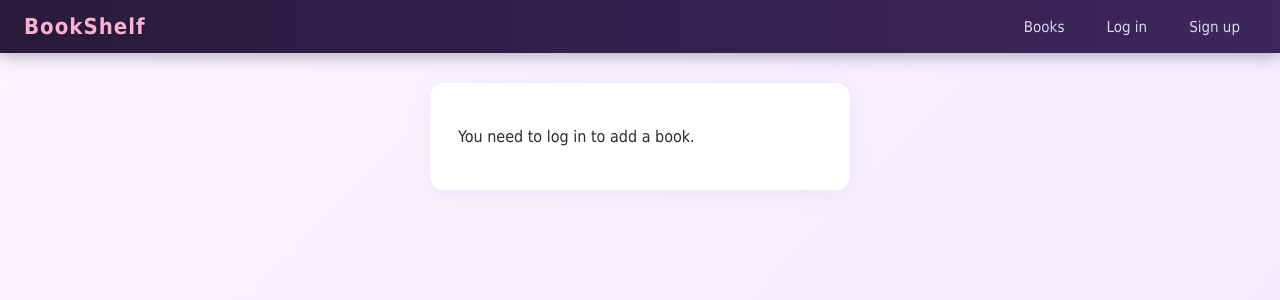
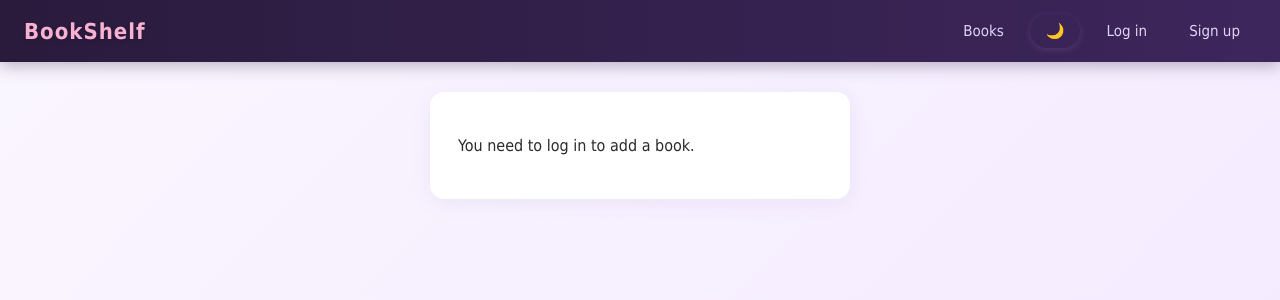
Before and after one commit to arshiadsz/bookshelf, a React (Vite) app in the folder frontend/: page /create in a window 1280 px wide. Shown: the top 300 px of the page. Built offline with nearby package versions, Linux system fonts and the light colour scheme; no server answers.

Commit message:
add dark mode toggle

```diff
--- a/frontend/src/components/Navbar.jsx
+++ b/frontend/src/components/Navbar.jsx
@@ -1,13 +1,22 @@
+import { useState } from "react";
 import { Link, useNavigate } from "react-router-dom";
 import { getUser, logout } from "../auth";
+import { getTheme, toggleTheme } from "../theme";
+
 export default function Navbar() {
   const user = getUser();
   const navigate = useNavigate();
+  const [theme, setTheme] = useState(getTheme());
 
   function handleLogout() {
     logout();
     navigate("/login");
   }
+
+  function handleThemeToggle() {
+    setTheme(toggleTheme());
+  }
+
   return (
     <nav className="navbar">
       <Link to="/" className="logo">BookShelf</Link>
@@ -15,6 +24,9 @@ export default function Navbar() {
         <Link to="/">Books</Link>
         {user && <Link to="/create">Add Book</Link>}
         {user && <Link to="/dashboard">Dashboard</Link>}
+        <button className="theme-toggle" onClick={handleThemeToggle} title="Toggle dark mode">
+          {theme === "dark" ? "☀️" : "🌙"}
+        </button>
         {user ? (
           <>
             <span className="nav-user">Hi, {user.name}</span>
--- a/frontend/src/main.jsx
+++ b/frontend/src/main.jsx
@@ -2,7 +2,10 @@ import React from "react";
 import ReactDOM from "react-dom/client";
 import { BrowserRouter } from "react-router-dom";
 import App from "./App.jsx";
+import { getTheme, applyTheme } from "./theme";
 import "./styles.css";
+
+applyTheme(getTheme());
 
 ReactDOM.createRoot(document.getElementById("root")).render(
   <React.StrictMode>
--- /dev/null
+++ b/frontend/src/theme.js
@@ -0,0 +1,14 @@
+export function getTheme() {
+    return localStorage.getItem("theme") || "light";
+}
+
+export function applyTheme(theme) {
+    document.documentElement.setAttribute("data-theme", theme);
+    localStorage.setItem("theme", theme);
+}
+
+export function toggleTheme() {
+    const next = getTheme() === "dark" ? "light" : "dark";
+    applyTheme(next);
+    return next;
+}
```
